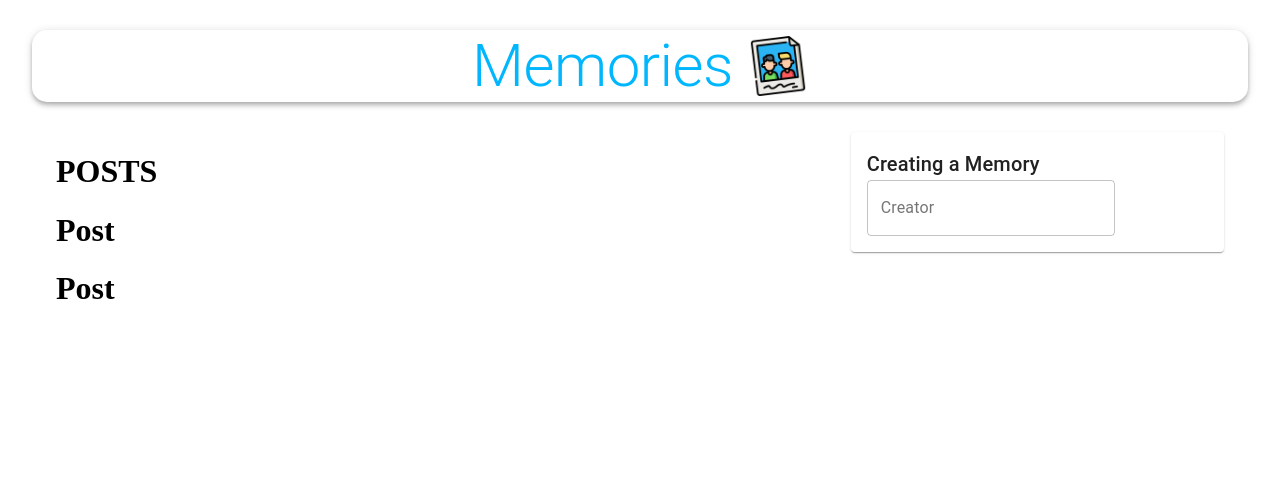
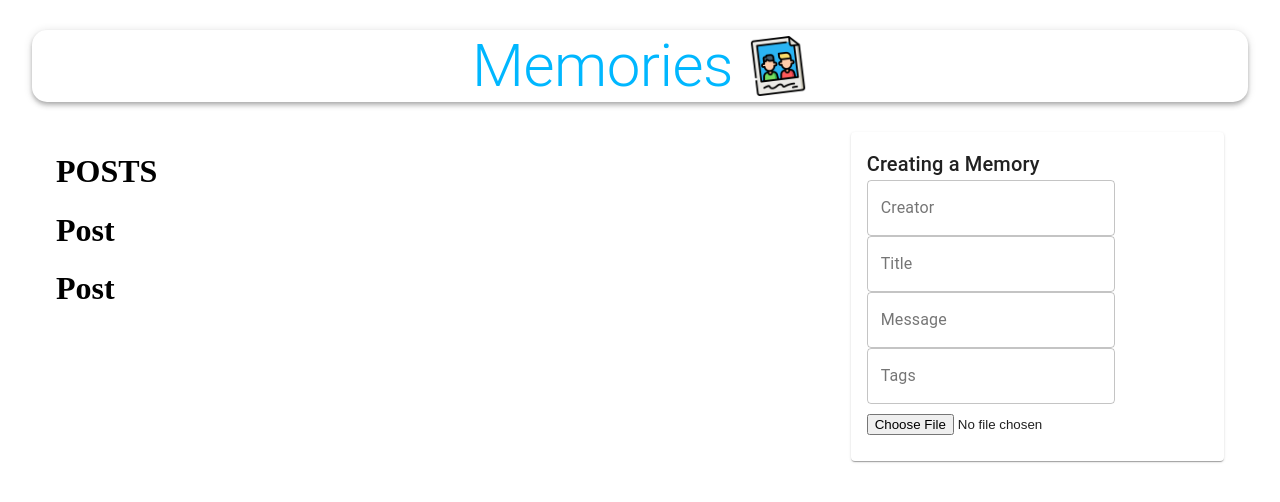
Before and after one commit to Quantum-Impulse/Full-Stack-MERN, a React (Create React App) app in the folder client/: page / in a window 1280 px wide. Shown: the top 502 px of the page. Built offline with nearby package versions, Linux system fonts and the light colour scheme; no server answers.

Commit message:
making changes to the form adding some text fields

```diff
--- a/client/src/components/Form/Form.js
+++ b/client/src/components/Form/Form.js
@@ -1,6 +1,6 @@
 import React, { useState } from 'react';
 import { TextField, Button, Typography, Paper } from '@material-ui/core';
-
+import FileBase from 'react-file-base64';
 import useStyles from './styles';
 
 const Form = () => {
@@ -15,8 +15,12 @@ const Form = () => {
         <Paper className={classes.paper}>
             <form autoComplete="off" noValidate className={classes.name} onSubmit={handleSubmit} >
             <Typography variant="h6">Creating a Memory</Typography>
-            <TextField name="creator"variant="outlined" label="Creator" fullWidthvalue={postData.creator}onChange={(e) => setPostData( { ... postData, creator: e.target.value })}
-             />
+            <TextField name="creator"variant="outlined" label="Creator" fullWidthvalue={postData.creator} onChange={(e) => setPostData( { ... postData, creator: e.target.value })} />
+            <TextField name="title"variant="outlined" label="Title" fullWidthvalue={postData.title} onChange={(e) => setPostData( { ... postData, title: e.target.value })} />
+            <TextField name="message"variant="outlined" label="Message" fullWidthvalue={postData.message} onChange={(e) => setPostData( { ... postData, message: e.target.value })} />
+            <TextField name="tags"variant="outlined" label="Tags" fullWidthvalue={postData.tags} onChange={(e) => setPostData( { ... postData, tags: e.target.value })} />
+            <div className={classes.fileInput}> <FileBase type="file" multiple={false} onDone={({base64}) => setPostData({ ... postData, selectedFile: base64})} /> </div>
+
             </form>
         </Paper>
     )
```
